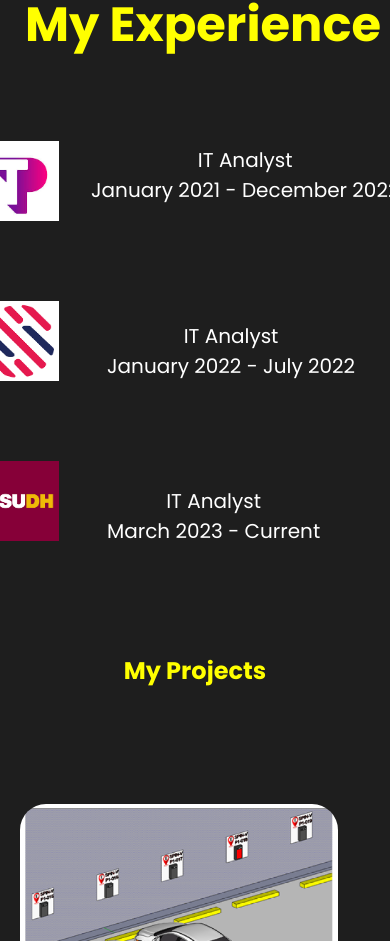
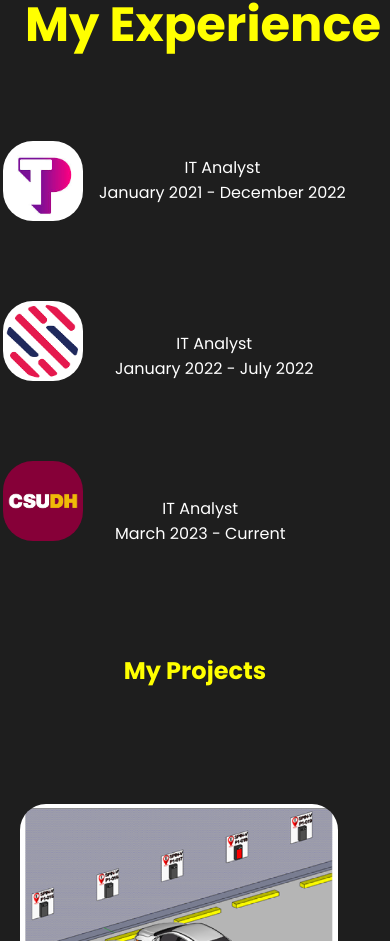
Before and after one commit to RyanRanjith/PortFolio, a React (Create React App) app: page / in a window 390 px wide. Shown: the part 1576-2517 px from the top of the page. Built offline with nearby package versions, Linux system fonts and the light colour scheme.

Commit message:
10-25-23

```diff
--- a/src/components/Works/works.css
+++ b/src/components/Works/works.css
@@ -80,17 +80,26 @@
 }
 
 @media screen and (max-width:585px) {
-    .worksImg{
-        height: 48vw;
+    .wrk{
+       height: 5rem;
+       width: 5rem;
+       margin-left: 3rem;
+       padding-bottom: -10px;
+       border-radius: 30px;
     }
+
    .tp{
-    font-size: 20px;
+    font-size: 1rem;
+    margin-left: 2rem;
    }
    .sl{
-    font-size: 20px;
+    font-size: 1rem;
+    margin-left: 2rem;
    }
    .csudh{
-    font-size: 20px;
+    font-size: 1rem;
+    margin-left: 2rem;
+
    }
 
 }
```
